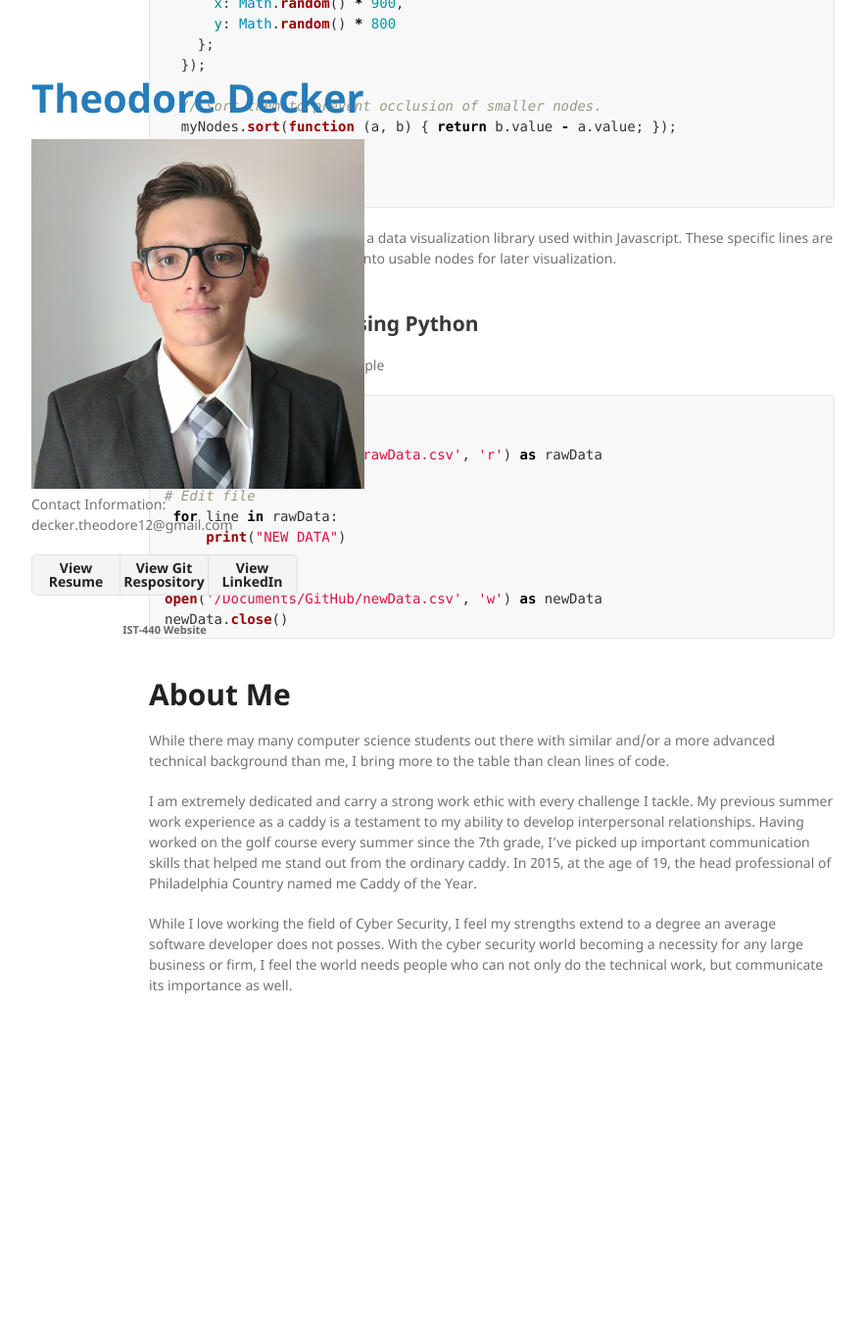
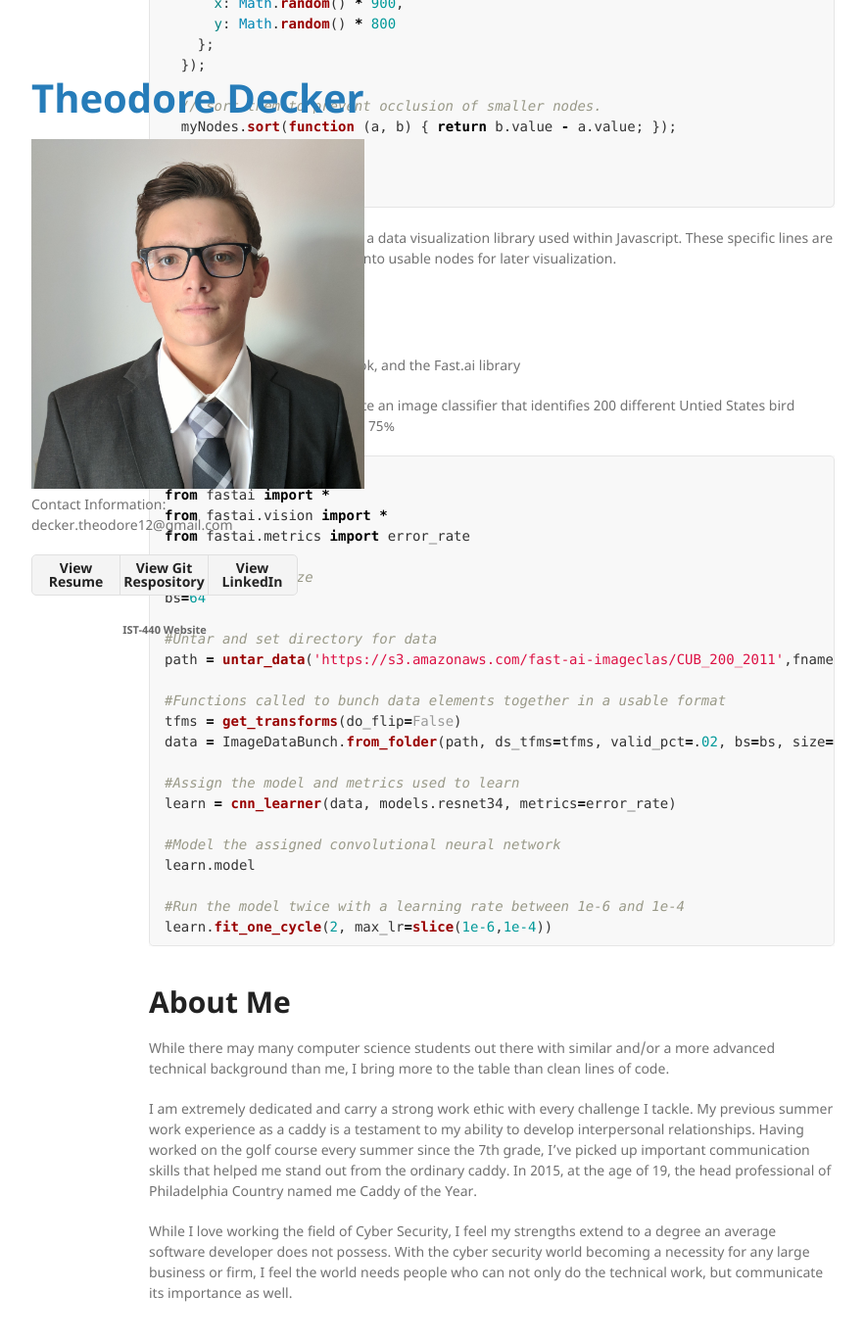
Before and after one commit to theodore-decker/theodore-decker.github.io, a Jekyll site: the page built from index.md, in a window 1280 px wide and 1400 px high, scrolled down 1130 px. Shown: the top 1368 px of the window at 98% size, without its empty margins (218-1101 px from the left). Built offline with Jekyll 4.4.1, drawn with Linux system fonts in a browser that asks for light colours; our own code applies the rules of GitHub Pages for plain Markdown files; before the commit the page ends 2216 px from its top, so only the background shows below that; some of the changed text lies outside the part shown.

Commit message:
Update index.md
Added image classifier

````diff
--- a/index.md
+++ b/index.md
@@ -4,7 +4,7 @@ layout: default
 
 # Welcome
 
-I am a fourth year student at The Pennsylvania State University studying Security and Risk Analysis with a minor in Information Sciences and Technology. I am currently employed by Booz Allen Hamilton and am eager to expand my technical experience in the following years. Please check out some of my projects below and feel free to look into what I'm all about in the bio section!
+I am a graduate from The Pennsylvania State University with a bachelors of science in Security and Risk Analysis and a minor in Information Sciences and Technology. I am currently employed by Booz Allen Hamilton and am eager to expand my technical experience in the following years. Please check out some of my projects below and feel free to look into what I'm all about in the bio section!
 
 # Projects
 
@@ -56,23 +56,37 @@ function createNodes(rawData) {
 In this snippet of code, I used D3, a data visualization library used within Javascript. These specific lines are used to organize a large dataset into usable nodes for later visualization.
 
 
-## Data Organization using Python
+## Image Classifier
 
-Temporary non-proprietary example
+Using Anaconda, Jupyter Notebook, and the Fast.ai library
+
+Below, is the python used to create an image classifier that identifies 200 different Untied States bird species with an accuracy of about 75%
 
 
 ```python
-import os
-# Read file
-open('/Documents/GitHub/rawData.csv', 'r') as rawData
+#Load Libraries
+from fastai import *
+from fastai.vision import *
+from fastai.metrics import error_rate
 
-# Edit file
- for line in rawData:
-     print("NEW DATA")
+#Assign batch size
+bs=64
 
-# Write file
-open('/Documents/GitHub/newData.csv', 'w') as newData
-newData.close()
+#Untar and set directory for data
+path = untar_data('https://s3.amazonaws.com/fast-ai-imageclas/CUB_200_2011',fname='/home/ubuntu/course-v3/nbs/dl1/birds/CUB_200_2011.tgz.tar', dest='/home/ubuntu/course-v3/nbs/dl1/birds');
+
+#Functions called to bunch data elements together in a usable format
+tfms = get_transforms(do_flip=False)
+data = ImageDataBunch.from_folder(path, ds_tfms=tfms, valid_pct=.02, bs=bs, size=224).normalize(imagenet_stats)
+
+#Assign the model and metrics used to learn
+learn = cnn_learner(data, models.resnet34, metrics=error_rate)
+
+#Model the assigned convolutional neural network
+learn.model
+
+#Run the model twice with a learning rate between 1e-6 and 1e-4
+learn.fit_one_cycle(2, max_lr=slice(1e-6,1e-4))
 ```
 
 # About Me
@@ -81,4 +95,4 @@ While there may many computer science students out there with similar and/or a m
 
 I am extremely dedicated and carry a strong work ethic with every challenge I tackle. My previous summer work experience as a caddy is a testament to my ability to develop interpersonal relationships. Having worked on the golf course every summer since the 7th grade, I've picked up important communication skills that helped me stand out from the ordinary caddy. In 2015, at the age of 19, the head professional of Philadelphia Country named me Caddy of the Year.
 
-While I love working the field of Cyber Security, I feel my strengths extend to a degree an average software developer does not posses. With the cyber security world becoming a necessity for any large business or firm, I feel the world needs people who can not only do the technical work, but communicate its importance as well.
+While I love working the field of Cyber Security, I feel my strengths extend to a degree an average software developer does not possess. With the cyber security world becoming a necessity for any large business or firm, I feel the world needs people who can not only do the technical work, but communicate its importance as well.
````
